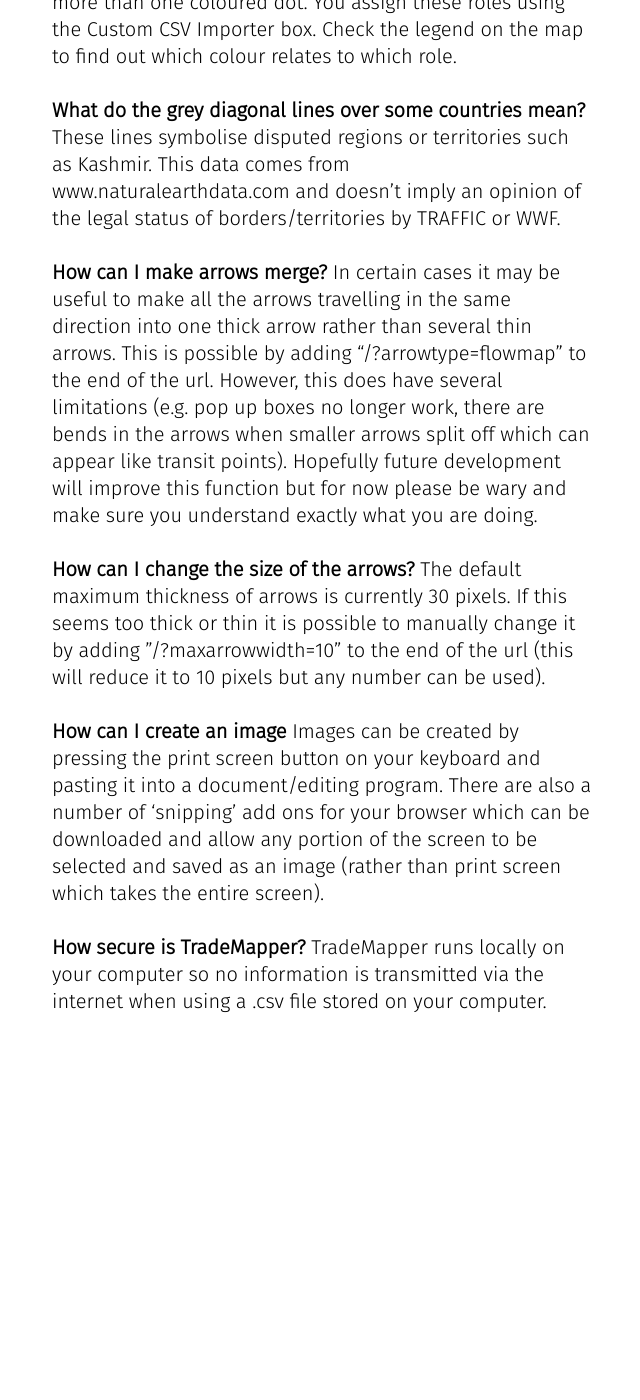
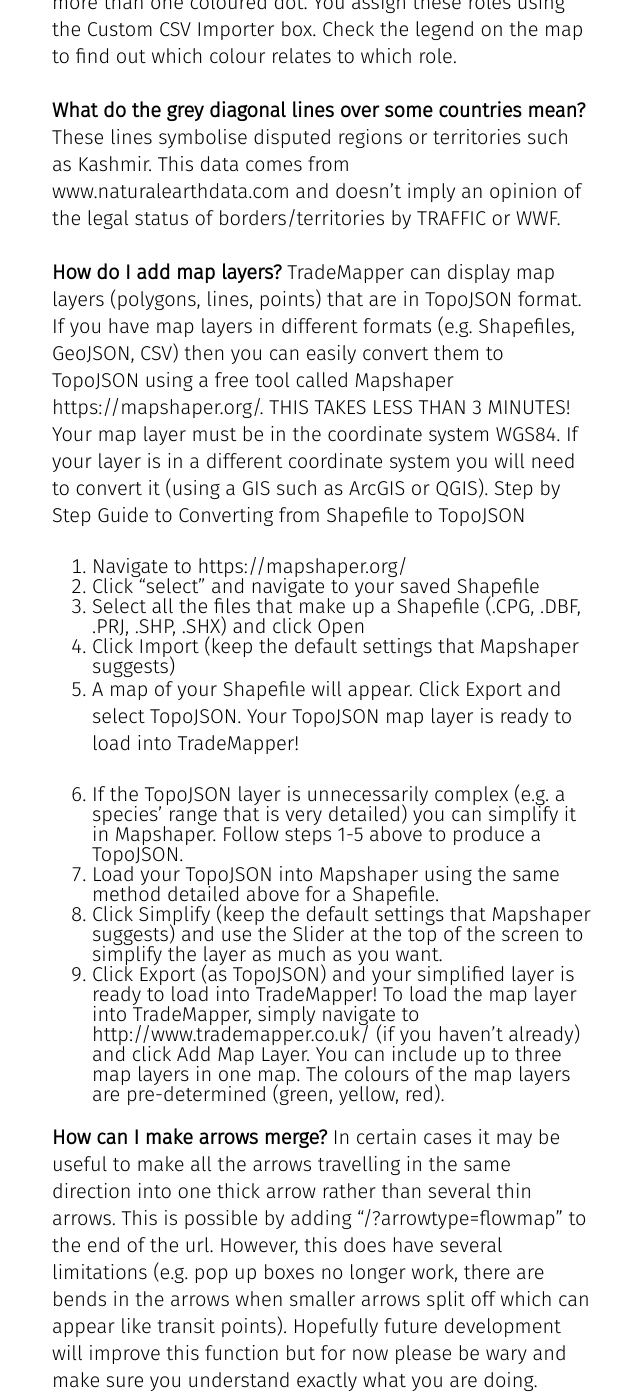
Before and after one commit to trademapper/trademapper-js, a Jekyll site: the page built from _pages/04_faq.md, in a window 1280 px wide and 1400 px high, scrolled down 1279 px. Shown: the whole window, without its empty margins (468-1108 px from the left). Built offline with Jekyll 4.4.1, drawn with Linux system fonts in a browser that asks for light colours; before the commit the page ends 2341 px from its top, so only the background shows below that; some of the changed text lies outside the part shown.

Commit message:
Update 04_faq.md

```diff
--- a/_pages/04_faq.md
+++ b/_pages/04_faq.md
@@ -14,14 +14,33 @@
 
 As well as country codes, TradeMapper also works with locations given as geographical coordinates.
 
-__Why are some countries green?__
-If a country is involved in the trade (either as origin, exporter, transit, importer) then it will be highlighted in green on the map. This makes it easier to determine which countries are involved and which are not. In some rare cases, overseas territories/regions may also be green (e.g. French Guiana if France is involved in trade).
+__Why are some countries dark grey?__
+If a country is involved in the trade (either as origin, exporter, transit, importer) then it will be highlighted in dark grey on the map. This makes it easier to determine which countries are involved and which are not. In some rare cases, overseas territories/regions may also be dark grey (e.g. French Guiana if France is involved in trade).
 
 __What do the coloured circles mean?__
 The coloured circles (points) represent the different role(s) a country plays in the trade chain: a country could be the origin of the wildlife product, it could be an exporter, a transit point or an importer. A country can have multiple roles so may have more than one coloured dot. You assign these roles using the Custom CSV Importer box. Check the legend on the map to find out which colour relates to which role.
 
 __What do the grey diagonal lines over some countries mean?__
 These lines symbolise disputed regions or territories such as Kashmir. This data comes from www.naturalearthdata.com and doesn't imply an opinion of the legal status of borders/territories by TRAFFIC or WWF.
+
+__How do I add map layers?__
+TradeMapper can display map layers (polygons, lines, points) that are in TopoJSON format.
+If you have map layers in different formats (e.g. Shapefiles, GeoJSON, CSV) then you can easily convert them to TopoJSON using a free tool called Mapshaper https://mapshaper.org/. THIS TAKES LESS THAN 3 MINUTES!
+Your map layer must be in the coordinate system WGS84. If your layer is in a different coordinate system you will need to convert it (using a GIS such as ArcGIS or QGIS).
+Step by Step Guide to Converting from Shapefile to TopoJSON
+1.	Navigate to https://mapshaper.org/
+2.	Click “select” and navigate to your saved Shapefile
+3.	Select all the files that make up a Shapefile (.CPG, .DBF, .PRJ, .SHP, .SHX) and click Open
+4.	Click Import (keep the default settings that Mapshaper suggests)
+5.	A map of your Shapefile will appear. Click Export and select TopoJSON. Your TopoJSON map layer is ready to load into TradeMapper!
+
+6.	If the TopoJSON layer is unnecessarily complex (e.g. a species’ range that is very detailed) you can simplify it in Mapshaper. Follow steps 1-5 above to produce a TopoJSON.
+7.	Load your TopoJSON into Mapshaper using the same method detailed above for a Shapefile.
+8.	Click Simplify (keep the default settings that Mapshaper suggests) and use the Slider at the top of the screen to simplify the layer as much as you want.
+9.	Click Export (as TopoJSON) and your simplified layer is ready to load into TradeMapper!
+To load the map layer into TradeMapper, simply navigate to http://www.trademapper.co.uk/ (if you haven’t already) and click Add Map Layer. You can include up to three map layers in one map. The colours of the map layers are pre-determined (green, yellow, red).
+
+
 
 __How can I make arrows merge?__
 In certain cases it may be useful to make all the arrows travelling in the same direction into one thick arrow rather than several thin arrows. This is possible by adding “/?arrowtype=flowmap” to the end of the url. However, this does have several limitations (e.g. pop up boxes no longer work, there are bends in the arrows when smaller arrows split off which can appear like transit points). Hopefully future development will improve this function but for now please be wary and make sure you understand exactly what you are doing.
```
